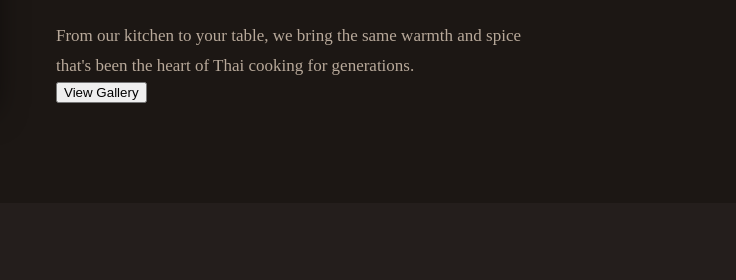
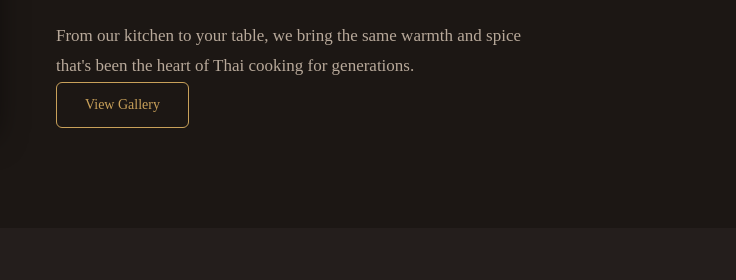
Before and after one commit to Pratiksha-1807/Restaurant_website, a plain HTML site: page index.html in a window 1280 px wide. Shown: the part 1291-1571 px from the top of the page, 544-1280 px from the left. Drawn offline with Linux system fonts and the light colour scheme.

Commit message:
Update style.css

```diff
--- a/style.css
+++ b/style.css
@@ -89,8 +89,23 @@ html, body {
   border: 1px solid #C9A15A;
 }
 
-
-.homepage-image{
+.history{
+  background-color: transparent;
+  color: #C9A15A;
+  border: 1px solid #C9A15A;
+  padding: 14px 28px;
+  font-size: 14px;
+  font-weight: 500;
+  border-radius: 6px;
+  cursor: pointer;
+  transition: transform 0.2s ease, box-shadow 0.2s ease;
+  font-family: inherit;
+}
+.histoty:hover{
+  background-color: #C9A15A;
+  color: #241E1C;
+}
+  .homepage-image{
   flex: 1;
   min-width: 280px;
   max-width: 420px;
```
